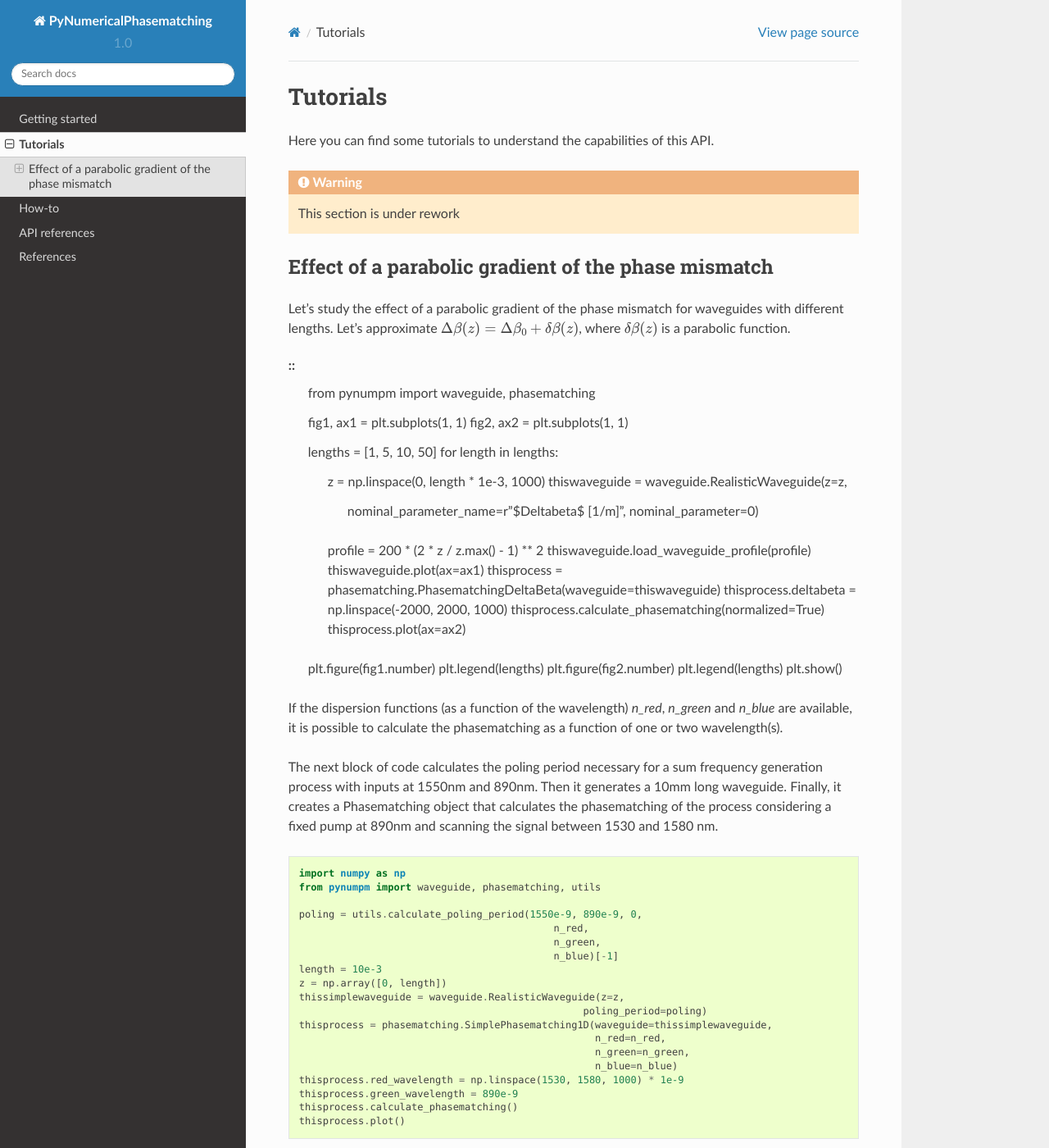
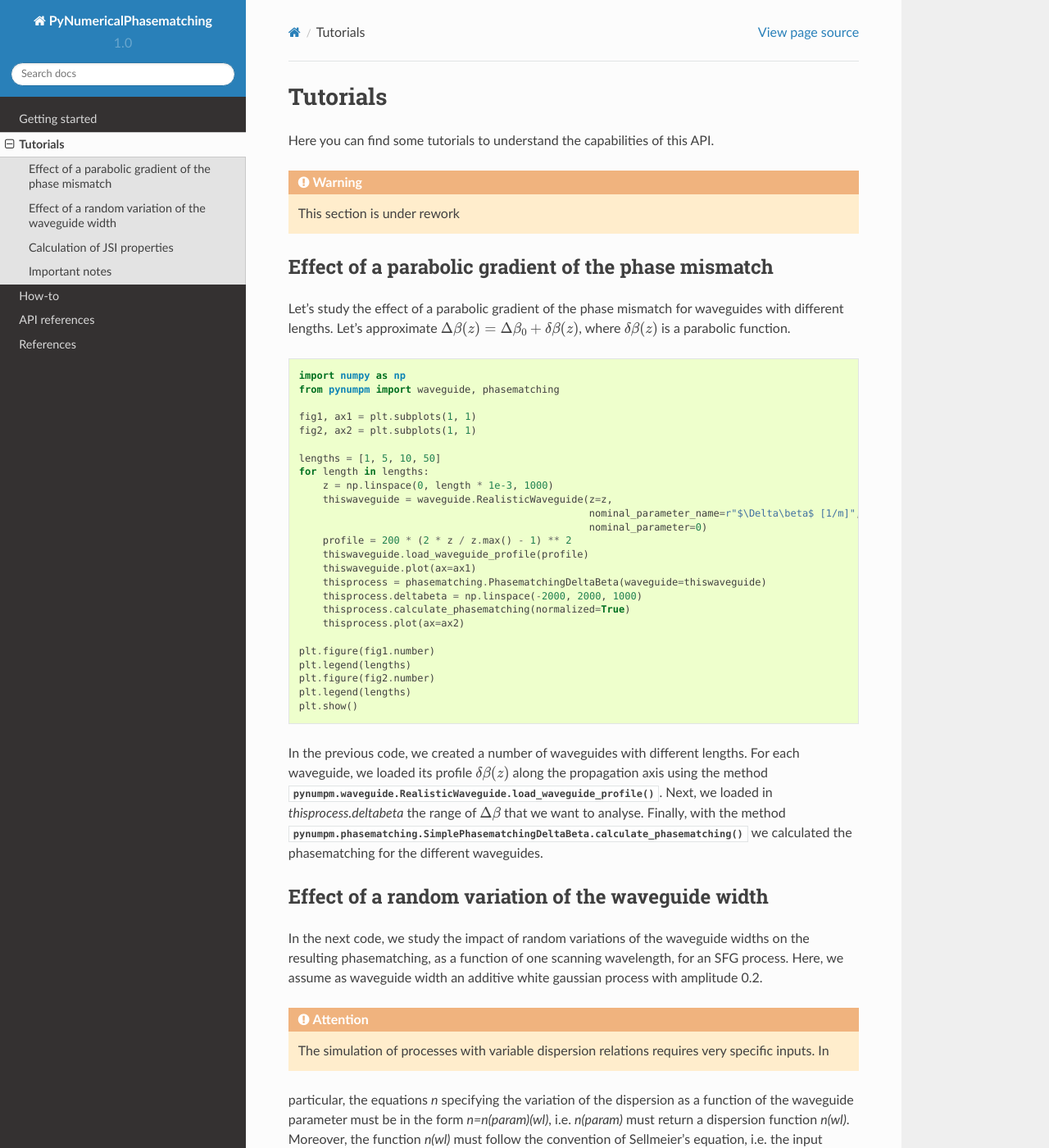
Before and after one commit to mattsantand/pynumericalphasematching, a Sphinx documentation site: the page built from doc/source/tutorials.rst, in a window 1280 px wide and 1400 px high. Shown: the whole window at 82% size. Built offline with Sphinx 7.4.7 and the Read the Docs theme 2.0.0, drawn with Linux system fonts in a browser that asks for light colours; some of the changed text lies outside the part shown.

Commit message:
Improve documentation.
Finish Tutorial. Improve Waveguide module documentation.

```diff
--- a/doc/source/tutorials.rst
+++ b/doc/source/tutorials.rst
@@ -14,6 +14,8 @@
 function.
 
 ::
+
+    import numpy as np
     from pynumpm import waveguide, phasematching
 
     fig1, ax1 = plt.subplots(1, 1)
@@ -39,41 +41,124 @@
     plt.legend(lengths)
     plt.show()
 
+In the previous code, we created a number of waveguides with different lengths. For each waveguide, we loaded its
+profile :math:`\delta\beta(z)` along the propagation axis using the method :func:`pynumpm.waveguide.RealisticWaveguide.load_waveguide_profile`.
+Next, we loaded in `thisprocess.deltabeta` the range of :math:`\Delta\beta` that we want to analyse.
+Finally, with the method :func:`pynumpm.phasematching.SimplePhasematchingDeltaBeta.calculate_phasematching` we calculated
+the phasematching for the different waveguides.
 
+Effect of a random variation of the waveguide width
+***************************************************
 
+In the next code, we study the impact of random variations of the waveguide widths on the resulting phasematching,
+as a function of one scanning wavelength, for an SFG process.
+Here, we assume as waveguide width an additive white gaussian process with amplitude 0.2.
 
+.. attention:: The simulation of processes with variable dispersion relations requires very specific inputs. In
+particular, the equations `n` specifying the variation of the dispersion as a function of the waveguide parameter must be
+in the form `n=n(param)(wl)`, i.e. `n(param)` must return a dispersion function `n(wl)`. Moreover, the function `n(wl)`
+must follow the convention of Sellmeier's equation, i.e. the input waveguide must be in :math:`\mu\mathrm{m}`.
 
-If the dispersion functions (as a function of the wavelength) `n_red`, `n_green` and `n_blue` are available, it is
-possible to calculate the phasematching as a function of one or two wavelength(s).
-
-The next block of code calculates the poling period necessary for a sum frequency generation process with inputs at
-1550nm and 890nm. Then it generates a 10mm long waveguide. Finally, it creates a Phasematching object that calculates the
-phasematching of the process considering a fixed pump at 890nm and scanning the signal between 1530 and 1580 nm.
+.. note:: We assume that the correct Sellmeier have been loaded and stored in the variables `nx`, `ny`, `nz`.
 
 ::
 
     import numpy as np
     from pynumpm import waveguide, phasematching, utils
 
-    poling = utils.calculate_poling_period(1550e-9, 890e-9, 0,
-                                               n_red,
-                                               n_green,
-                                               n_blue)[-1]
-    length = 10e-3
-    z = np.array([0, length])
-    thissimplewaveguide = waveguide.RealisticWaveguide(z=z,
-                                                    poling_period=poling)
-    thisprocess = phasematching.SimplePhasematching1D(waveguide=thissimplewaveguide,
-                                                      n_red=n_red,
-                                                      n_green=n_green,
-                                                      n_blue=n_blue)
-    thisprocess.red_wavelength = np.linspace(1530, 1580, 1000) * 1e-9
-    thisprocess.green_wavelength = 890e-9
+    length = 20 # 2cm
+    nominal_width = 7 # waveguide width = 7um
+    wl_red0 = 1550e-9
+    wl_green0 = 800e-9
+    span_red = 10e-9
+
+
+    z = np.linspace(0, length,10000)*1e-3
+    poling_period = utils.calculate_poling_period(wl_red0, wl_green0, 0,
+                                                  ny(nominal_width), nz(nominal_width), ny(nominal_width))
+    thiswaveguide = waveguide.RealisticWaveguide(z = z
+                                                 poling_period = poling_period,
+                                                 nominal_parameter = nominal_width,
+                                                 nominal_parameter_name = "Width [$\mu$m]")
+    thiswaveguide.create_noisy_waveguide(noise_profile="awgn",
+                                         noise_amplitude=0.2)
+    thiswaveguide.plot_waveguide_properties()
+
+    thisprocess = phasematching.Phasematching1D(waveguide=waveguide
+                                                n_red=ny,
+                                                n_green=nz,
+                                                n_blue=ny)
+    # let's scan 10nm around 1550nm
+    thisprocess.red_wavelength = np.linspace(wl_red0-span_red/2, wl_red0+span_red/2, 1000)
+    thisprocess.green_wavelength = wl_green0
+    thisprocess.calculate_phasematching()
+    thisprocess.plot()
+    plt.show()
+
+
+Calculation of JSI properties
+*****************************
+
+In the following code, we calculate the phasematching spectrum of a parametric down conversion (PDC) process
+and of its pulsed pump. Next, we calculate the joint spectral intensity of the process and evaluate its Schmidt mode
+distribution, the Schmidt number and its purity.
+
+For this simulation, we assume that the waveguide width is a 1/f random process with amplitude 0.1.
+
+::
+
+    import numpy as np
+    from pynumpm import waveguide, phasematching, jsa, utils
+
+    length = 20 # 2cm
+    nominal_width = 7 # waveguide width = 7um
+    wl_red0 = 1550e-9
+    wl_green0 = 1550e-9
+    span_red = 10e-9
+    span_green = 10e-9
+
+
+    z = np.linspace(0, length,10000)*1e-3
+    poling_period = utils.calculate_poling_period(wl_red0, wl_green0, 0,
+                                                  ny(nominal_width), nz(nominal_width), ny(nominal_width))
+    thiswaveguide = waveguide.RealisticWaveguide(z = z
+                                                 poling_period = poling_period,
+                                                 nominal_parameter = nominal_width,
+                                                 nominal_parameter_name = "Width [$\mu$m]")
+    thiswaveguide.create_noisy_waveguide(noise_profile="1/f",
+                                         noise_amplitude=0.1)
+    thiswaveguide.plot_waveguide_properties()
+
+    thisprocess = phasematching.Phasematching2D(waveguide=waveguide
+                                                n_red=ny,
+                                                n_green=nz,
+                                                n_blue=ny)
+    # let's scan 10nm around 1550nm
+    thisprocess.red_wavelength = np.linspace(wl_red0-span_red/2, wl_red0+span_red/2, 1000)
+    thisprocess.green_wavelength = np.linspace(wl_green0-span_green/2, wl_green0+span_green/2, 1000)
     thisprocess.calculate_phasematching()
     thisprocess.plot()
 
+    thispump = jsa.Pump(process=jsa.Process.PDC)
+    thispump.wavelength1 = thisprocess.wavelength1
+    thispump.wavelength2 = thisprocess.wavelength2
+    # set the bandwidth to 1nm
+    thispump.pump_width = 1e-9
+    thispump.plot()
 
-**Important note**
+    # load the pump and the phasematching to calculate the JSA
+    thisjsa = jsa.JSA(phasematching=thisprocess,
+                      pump=thispump)
+    thisjsa.calculate_JSA()
+    K, _, _ = thisjsa.calculate_schmidt_decomposition()
+    print("This process has a Schmidt number K = {0}, corresponding to a purity of {1}".format(K, 1/K))
+    thisjsa.plot_schmidt_coefficients(ncoeff=20)
+    thisjsa.plot(plot_pump=True)
+    plt.show()
+
+
+Important notes
+***************
 
 The function `n` describing the dispersion relation **must** follow these requirements:
 
@@ -94,123 +179,3 @@
 is a generic parameter that influences the dispersion of the material (e.g. temperature or one fabrication parameter of
 the nonlinear system). In particular, `n(param)` has to return a function that describes the refractive index as a
 function of the wavelength, with the same convention as in point 1.
-
-More advanced capabilities
---------------------------
-The next snippet creates a waveguide object with a poling period of 16um, a nominal width of 7um and 1/f
-noise spectrum on its width, with a maximum deviation of 0.2um and plots its properties.
-
-::
-
-    import numpy as np
-    from pynumpm import waveguide
-
-    z_mesh = np.linspace(0, 10, 1000)*1e-3
-    thiswaveguide = waveguide.RealisticRealisticWaveguide(z=z_mesh,
-                                        poling = 16e-6,
-                                        nominal_parameter_name = "Width [$\mu$m]",
-                                        nominal_parameter = 7.0e-6)
-    thiswaveguide.create_noisy_waveguide(noise_profile="1/f",
-                                         noise_amplitude=0.2)
-    thiswaveguide.plot_waveguide_properties()
-
-
-A second way to load the waveguide profile is by using the method `load_waveguide_profile`.
-It is also possible to provide a custom poling configuration via the method `load_poling_structure`.
-Please, note that the integration of custom poling hasn't been fully tested so it might be buggy.
-
-Phasematching simulation: 1D, phase-mismatch-dependent phasematching
-####################################################################
-
-The following snippet loads the previously created waveguide in a `PhasematchingDeltaBeta` object and calculates
-the phasematching for a given `deltabeta` range, being `deltabeta` the wavevector mismatch of the interacting fields.
-Given this definition, this object is suitable to simulate any general phasematched system.
-
-::
-
-    from pynumpm import phasematching
-
-    deltabeta = np.linspace(-5000, 5000, 1000)
-    thisprocess = phasematching.PhasematchingDeltaBeta(waveguide=thiswaveguide)
-    thisprocess.calculate_phasematching(deltabeta=deltabeta)
-    thisprocess.plot()
-
-
-Phasematching simulation: 1D, wavelength-dependent, three-wave mixing phasematching
-###################################################################################
-
-The following snippet loads the previous waveguide into a phasematching object and calculates the 1D phasematching
-spectrum for an SHG process pumped between 1540 and 1560nm and finally plots it.
-
-::
-
-    from pynumpm import phasematching
-
-    thisprocess = phasematching.Phasematching1D(waveguide=thiswaveguide,
-                                                n_red=n_effective,
-                                                n_green=n_effective,
-                                                n_blue=n_effective)
-    wl_red = np.linspace(1.540, 1.560, 1000) * 1e-6
-    thisprocess.red_wavelength = wl_red
-    thisprocess.set_nonlinearity_profile(profile_type="constant",
-                                         first_order_coefficient=False)
-    thisprocess.calculate_phasematching()
-    thisprocess.plot()
-
-
-Here, `n_effective` is a function describing the refractive index of the light fields as a function of the wavelength
-and of the variable waveguide parameter - in this case, the waveguide width.
-In particular, it **needs** to be defined such that `n(parameter)(wavelength)` returns a float (or array,
-depending on `wavelength`).
-
-To define the wavelength range, you can directly access the wavelengths using the attributes `red_wavelength`,
-`green_wavelength` and `blue_wavelength` of the classe `Phasematching1D`.
-The class automatically detects which kind of process you are considering depending on the following criteria:
-
-* If only one wavelength is defined, then it is considered a *SHG process*,
-i.e. `red_wavelength` == `green_wavelength` == `blue_wavelength`/2.
-The `red_wavelength` is also assigned to `input_wavelength`, while `blue_wavelength` is also assigned to `output_wavelength`.
-* If two wavelengths are defined (one array and one float), then it is considered a *SFG/DFG process*.
-The input vector is assigned to `input_wavelength` while the dependent output vector is assigned
-to `output_wavelength`.
-
-The definition of `input_wavelength` and `output_wavelength` is important to define the plotting x-axis in the `plot`
-routine.
-
-Phasematching simulation: 2D, wavelength-dependent, three-wave mixing phasematching
-###################################################################################
-
-The following snippet loads the previous waveguide into a phasematching object and calculates the 1D phasematching
-spectrum for a PDC process with signal and idler in the range (1540nm,1560nm) and (1200nm,1400nm) respectively.
-
-::
-
-    from pynumpm import phasematching
-
-    thisprocess = phasematching.Phasematching2D(waveguide=thiswaveguide,
-                                                n_red=n_effective,
-                                                n_green=n_effective,
-                                                n_blue=n_effective)
-    wl_signal = np.linspace(1.540, 1.560, 1000) * 1e-6
-    wl_idler = np.linspace(1.2, 1.4, 1000)*1e-6
-    thisprocess.red_wavelength = wl_signal
-    thisprocess.green_wavelength = wl_idler
-    thisprocess.set_nonlinearity_profile(profile_type="constant",
-                                         first_order_coefficient=False)
-    thisprocess.calculate_phasematching()
-    thisprocess.plot()
-
-
-Here, `n_effective` is a function describing the refractive index of the light fields as a function of the wavelength
-and of the variable waveguide parameter - in this case, the waveguide width.
-In particular, it **needs** to be defined such that `n(parameter)(wavelength)` returns a float (or array,
-depending on `wavelength`).
-
-To define the wavelength range, you can directly access the wavelengths using the attributes `red_wavelength`,
-`green_wavelength` and `blue_wavelength` of the classe `Phasematching2D`.
-It is necessary to define two wavelength ranges.
-The `signal_wavelength` and the `idler_wavelength` are defined as the two input wavelength vectors, sorted in increasing
-energy, i.e. `red_wavelength`<`green_wavelength`<`blue_wavelength`.
-
-The definition of `signal_wavelength` and `idler_wavelength` is important to define the plotting x-axis in the `plot`
-routine.
--- a/doc/source/waveguide.rst
+++ b/doc/source/waveguide.rst
@@ -2,6 +2,13 @@
 *********
 
 With this module you can easily describe waveguide profiles to be fed in the :mod:`pynumpm.phasematching` module.
+
+Two classes are available:
+
+* :class:`pynumpm.waveguide.Waveguide`, for the simulation of simple, ideal system with translational invariance;
+* :class:`pynumpm.waveguide.RealisticWaveguide`, for the simulation of systems with a parameter that varies along their
+  propagation axis.
+
 
 Classes
 =======
```
Also changed, not shown: 3 other files.
